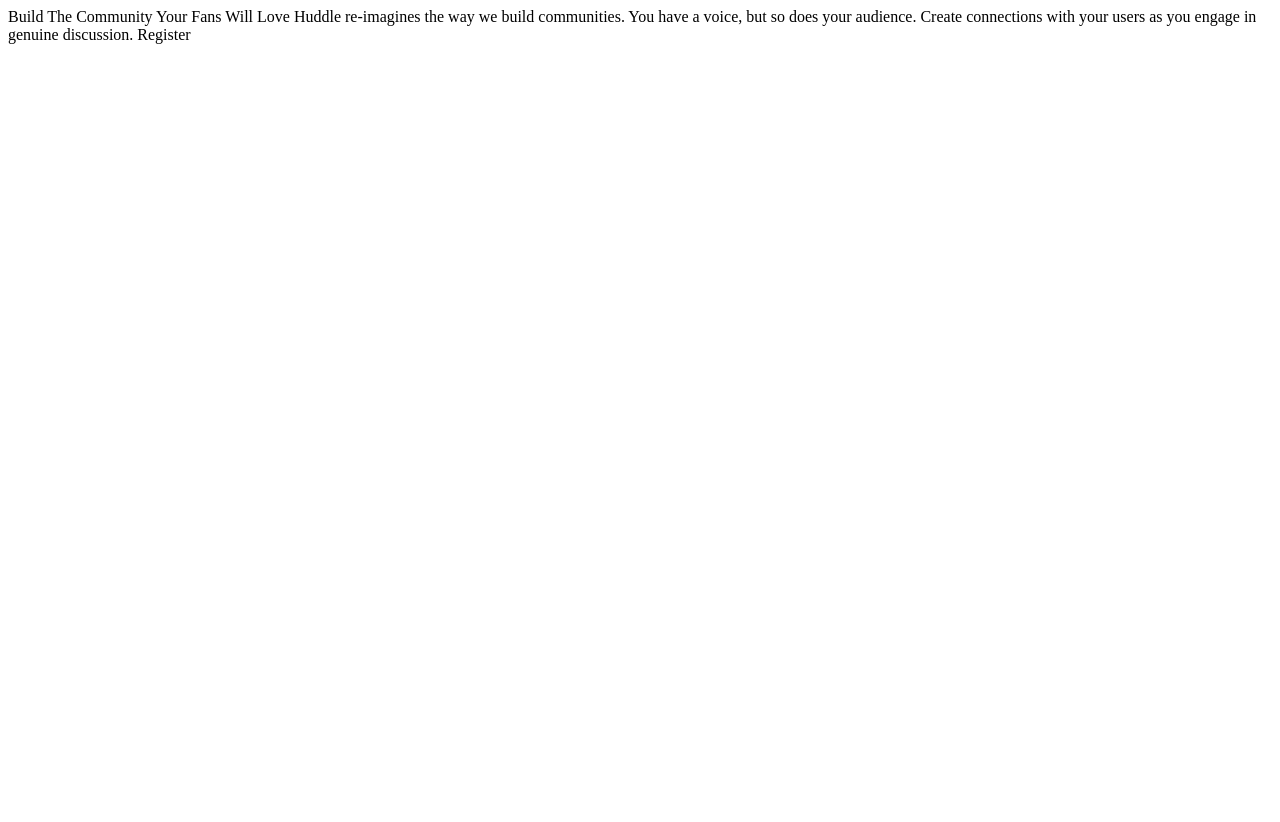
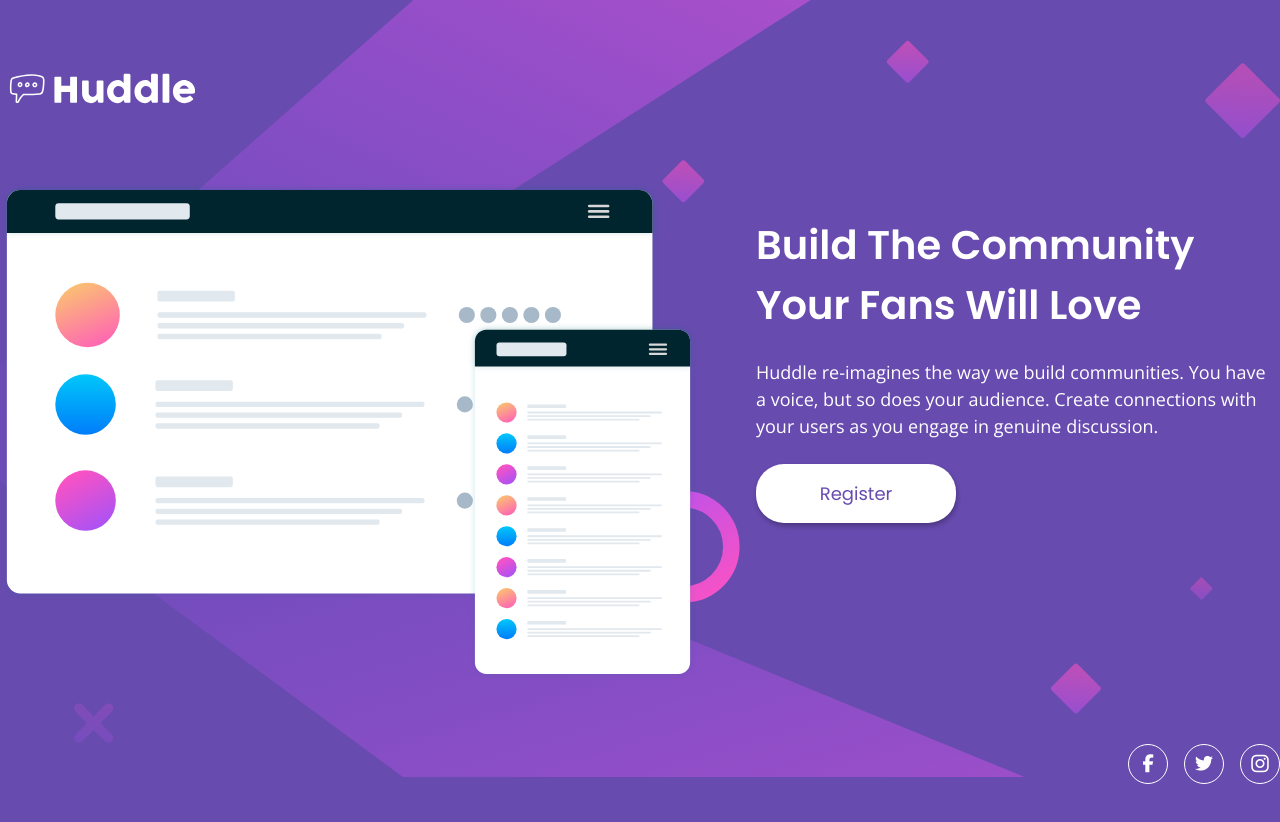
Before and after one commit to NDK1195/huddle-landing-page-with-single-introductory-section, a website: page index.html in a window 1280 px wide. Before the commit the page ends 800 px from the top, so only its background shows below. Drawn offline with nearby package versions, Linux system fonts and the light colour scheme.

Commit message:
finish project

```diff
--- a/index.html
+++ b/index.html
@@ -23,9 +23,77 @@
       Frontend Mentor | Huddle landing page with single introductory section
     </title>
   </head>
-  <body>
-    Build The Community Your Fans Will Love Huddle re-imagines the way we build
-    communities. You have a voice, but so does your audience. Create connections
-    with your users as you engage in genuine discussion. Register
+  <body class="bg-violet">
+    <div class="absolute left-0 top-0 -z-10">
+      <picture>
+        <source media="(min-width: 1024px)" srcset="./images/bg-desktop.svg" />
+        <img src="./images/bg-mobile.svg" alt="background" class="w-full" />
+      </picture>
+    </div>
+    <!-- background -->
+
+    <!-- main content -->
+    <div class="m-10 min-w-[304px] max-w-[1280px] xl:mx-auto xl:mt-16">
+      <!-- container -->
+
+      <!-- logo -->
+      <h1 class="mb-[70px] max-w-[120px] lg:max-w-[200px]">
+        <img src="./images/logo.svg" alt="logo" />
+      </h1>
+
+      <!-- content -->
+      <div
+        class="mb-16 flex flex-col items-center gap-[60px] lg:flex-row lg:items-start"
+      >
+        <!-- hero -->
+        <div class="max-w-[696px]">
+          <img
+            src="./images/illustration-mockups.svg"
+            alt="illustration"
+            class="w-full"
+          />
+        </div>
+
+        <!-- content -->
+        <div class="max-w-[520px] text-center text-white lg:pt-8 lg:text-left">
+          <h2
+            class="mb-4 font-poppins text-2xl font-semibold leading-9 lg:mb-6 lg:text-[40px] lg:leading-[60px]"
+          >
+            Build The Community Your Fans Will Love
+          </h2>
+          <p class="mb-6 font-open-sans leading-6 lg:text-lg lg:leading-[27px]">
+            Huddle re-imagines the way we build communities. You have a voice,
+            but so does your audience. Create connections with your users as you
+            engage in genuine discussion.
+          </p>
+          <button
+            class="w-[200px] rounded-[20px] bg-white py-3 font-poppins text-xs leading-[18px] text-violet shadow-button transition-colors hover:bg-soft-magenta hover:text-white lg:rounded-[28px] lg:py-4 lg:text-lg lg:leading-[27px]"
+          >
+            Register
+          </button>
+        </div>
+      </div>
+
+      <!-- socials -->
+      <div
+        class="flex items-center justify-center gap-[10.86px] text-white lg:justify-end lg:gap-4"
+      >
+        <span
+          class="flex size-7 cursor-pointer items-center justify-center rounded-full border-[1px] border-white text-sm transition-colors hover:border-soft-magenta hover:text-soft-magenta lg:size-10 lg:text-lg"
+        >
+          <i class="fa-brands fa-facebook-f"></i>
+        </span>
+        <span
+          class="flex size-7 cursor-pointer items-center justify-center rounded-full border-[1px] border-white transition-colors hover:border-soft-magenta hover:text-soft-magenta lg:size-10 lg:text-lg"
+        >
+          <i class="fa-brands fa-twitter"></i>
+        </span>
+        <span
+          class="flex size-7 cursor-pointer items-center justify-center rounded-full border-[1px] border-white transition-colors hover:border-soft-magenta hover:text-soft-magenta lg:size-10 lg:text-xl"
+        >
+          <i class="fa-brands fa-instagram"></i>
+        </span>
+      </div>
+    </div>
   </body>
 </html>
--- a/tailwind.config.js
+++ b/tailwind.config.js
@@ -11,6 +11,9 @@
         violet: "hsl(257, 40%, 49%)",
         "soft-magenta": "hsl(300, 69%, 71%)",
       },
+      boxShadow: {
+        button: "1px 3px 5px 0px rgba(0, 0, 0, 0.27)",
+      },
     },
   },
   plugins: [],
```
Also changed, not shown: images/Screenshot.jpeg (added), images/facebook-logo.svg (added), images/instagram-logo.svg (added), images/twitter-logo.svg (added), src/output.css.
